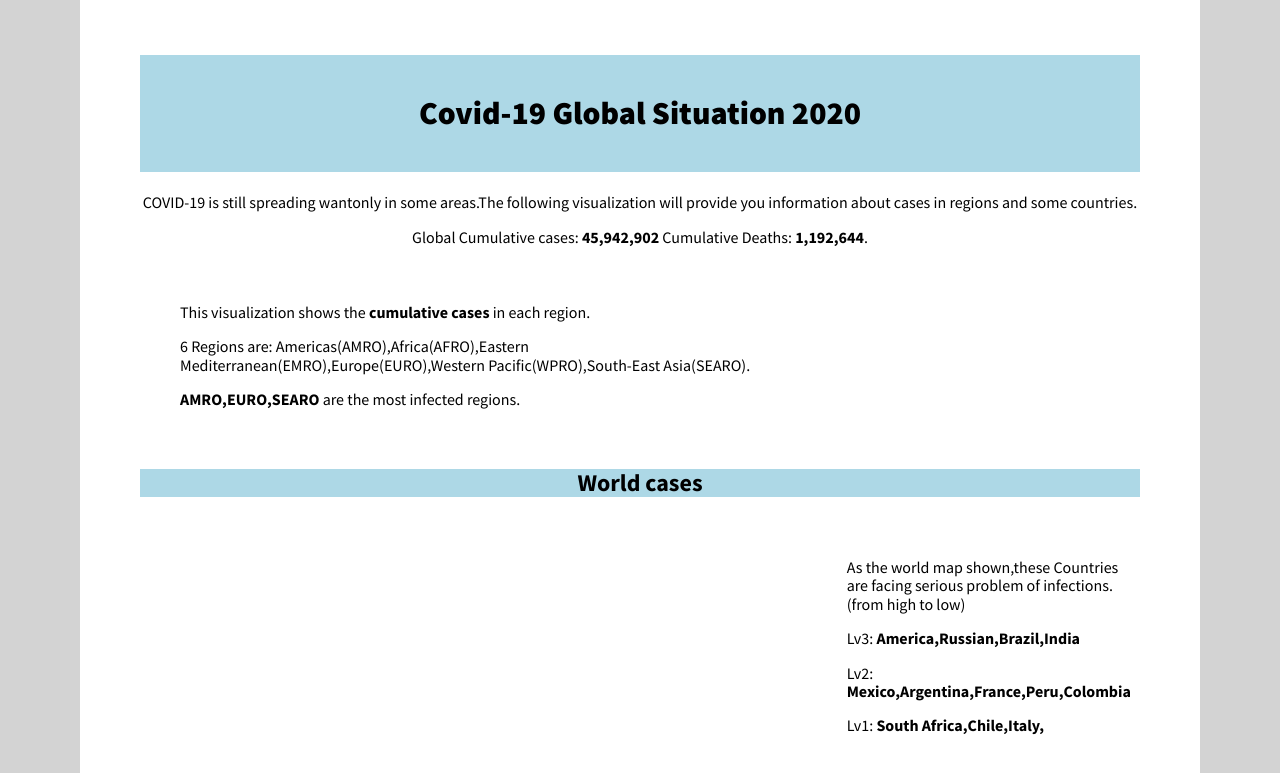
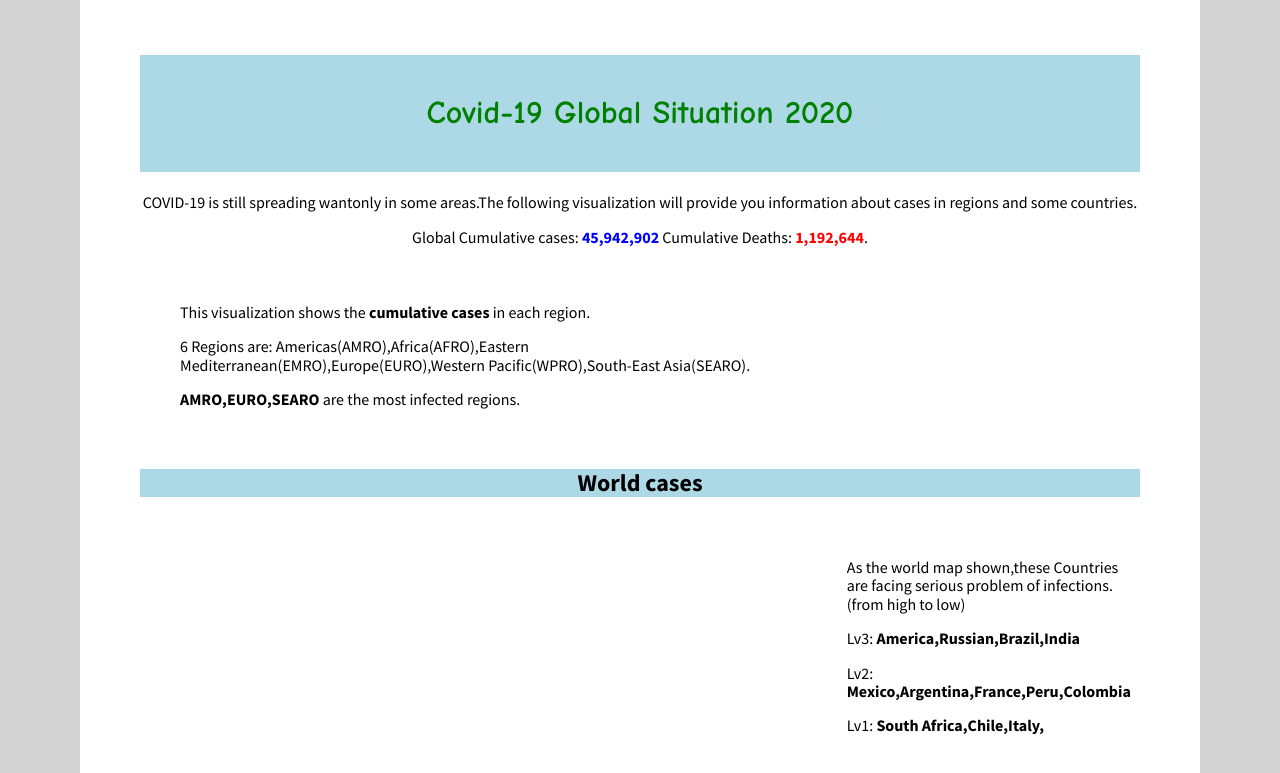
Before and after one commit to yunconglu/FIT3179, a plain HTML site: page index.html in a window 1280 px wide. Shown: the top 773 px of the page. Drawn offline with nearby package versions, Linux system fonts and the light colour scheme; a script that the page names is missing.

Commit message:
Update index.html

```diff
--- a/index.html
+++ b/index.html
@@ -19,6 +19,8 @@
     }
     h1{
       font-weight: 900;
+      font-family:Comic Sans MS,sans-serif;
+      color:green;
       background:Lightblue;
       text-align:centre;
       padding-top:40px;
@@ -76,10 +78,11 @@
    <!-- pure grid group -->
     <div class="pure-g">
       <div class="pure-u-1-1">
+
         <h1 style="text-align:center">Covid-19 Global Situation 2020</h1>
 
         <p style="text-align:center">COVID-19 is still spreading wantonly in some areas.The following visualization will provide you information about cases in regions and some countries.</p>
-        <p style="text-align:center">Global Cumulative cases: <strong>45,942,902</strong> Cumulative Deaths: <strong>1,192,644</strong>.</p>
+        <p style="text-align:center">Global Cumulative cases: <font color="blue"><strong>45,942,902</strong></font > Cumulative Deaths: <font color="red"><strong>1,192,644</strong></font>.</p>
 
       </div>
     </div>
```
